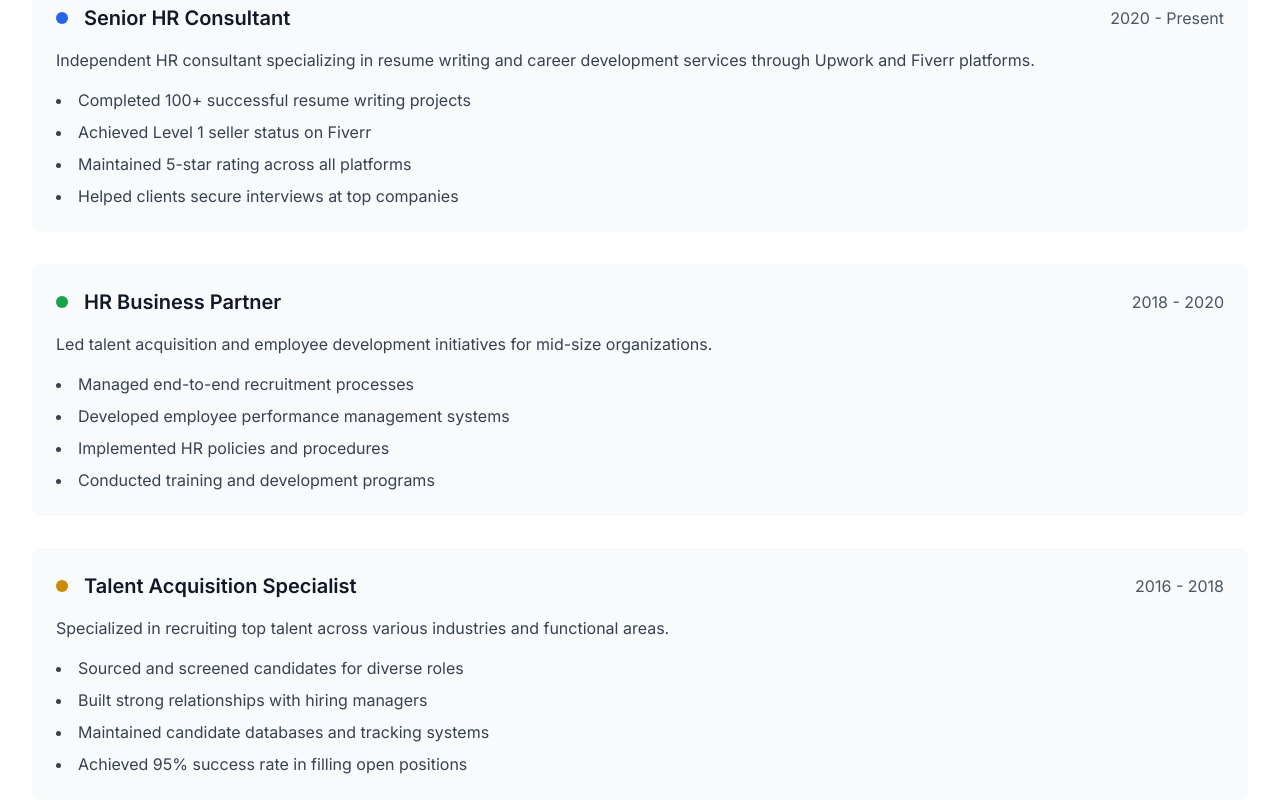
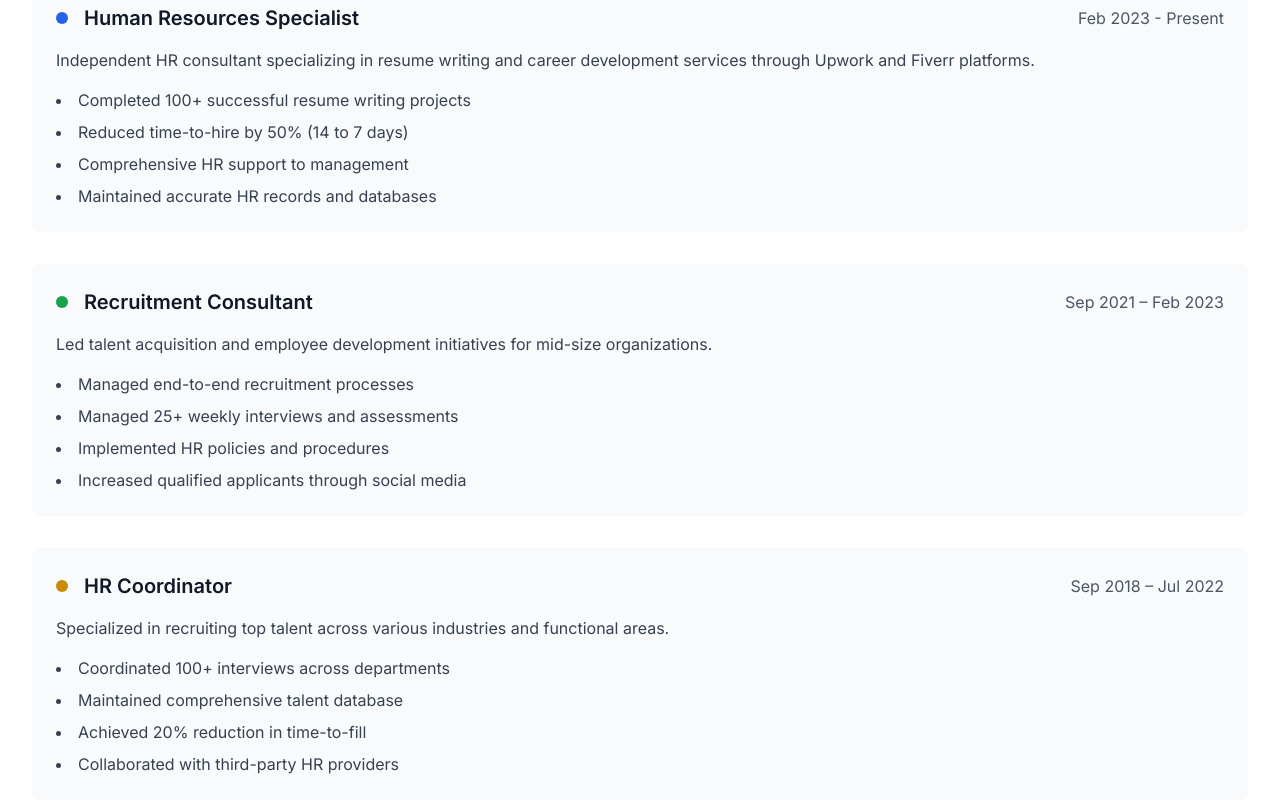
Before and after one commit to emyaseenn/portfolio, a plain HTML site: page index.html in a window 1280 px wide. Shown: the part 2440-3240 px from the top of the page. Drawn offline with nearby package versions, Linux system fonts and the light colour scheme.

Commit message:
Update index.html

```diff
--- a/index.html
+++ b/index.html
@@ -231,45 +231,47 @@
                 <div class="bg-gray-50 p-6 rounded-lg">
                     <div class="flex items-center mb-4">
                         <div class="w-3 h-3 bg-blue-600 rounded-full mr-4"></div>
-                        <h3 class="text-xl font-semibold text-gray-900">Senior HR Consultant</h3>
-                        <span class="ml-auto text-gray-600">2020 - Present</span>
+                        <h3 class="text-xl font-semibold text-gray-900">Human Resources Specialist</h3>
+                        <span class="ml-auto text-gray-600">Feb 2023 - Present</span>
                     </div>
                     <p class="text-gray-700 mb-4">Independent HR consultant specializing in resume writing and career development services through Upwork and Fiverr platforms.</p>
                     <ul class="list-disc list-inside text-gray-700 space-y-2">
                         <li>Completed 100+ successful resume writing projects</li>
-                        <li>Achieved Level 1 seller status on Fiverr</li>
-                        <li>Maintained 5-star rating across all platforms</li>
-                        <li>Helped clients secure interviews at top companies</li>
+                        <li>Reduced time-to-hire by 50% (14 to 7 days)</li>
+                        <li>Comprehensive HR support to management</li>
+                        <li>Maintained accurate HR records and databases</li>
                     </ul>
                 </div>
 
                 <div class="bg-gray-50 p-6 rounded-lg">
                     <div class="flex items-center mb-4">
                         <div class="w-3 h-3 bg-green-600 rounded-full mr-4"></div>
-                        <h3 class="text-xl font-semibold text-gray-900">HR Business Partner</h3>
-                        <span class="ml-auto text-gray-600">2018 - 2020</span>
+                        <h3 class="text-xl font-semibold text-gray-900">Recruitment Consultant
+</h3>
+                        <span class="ml-auto text-gray-600">Sep 2021 – Feb 2023</span>
                     </div>
                     <p class="text-gray-700 mb-4">Led talent acquisition and employee development initiatives for mid-size organizations.</p>
                     <ul class="list-disc list-inside text-gray-700 space-y-2">
                         <li>Managed end-to-end recruitment processes</li>
-                        <li>Developed employee performance management systems</li>
+                        <li>Managed 25+ weekly interviews and assessments</li>
                         <li>Implemented HR policies and procedures</li>
-                        <li>Conducted training and development programs</li>
+                        <li>Increased qualified applicants through social media</li>
                     </ul>
                 </div>
 
                 <div class="bg-gray-50 p-6 rounded-lg">
                     <div class="flex items-center mb-4">
                         <div class="w-3 h-3 bg-yellow-600 rounded-full mr-4"></div>
-                        <h3 class="text-xl font-semibold text-gray-900">Talent Acquisition Specialist</h3>
-                        <span class="ml-auto text-gray-600">2016 - 2018</span>
+                        <h3 class="text-xl font-semibold text-gray-900">HR Coordinator
+</h3>
+                        <span class="ml-auto text-gray-600">Sep 2018 – Jul 2022</span>
                     </div>
                     <p class="text-gray-700 mb-4">Specialized in recruiting top talent across various industries and functional areas.</p>
                     <ul class="list-disc list-inside text-gray-700 space-y-2">
-                        <li>Sourced and screened candidates for diverse roles</li>
-                        <li>Built strong relationships with hiring managers</li>
-                        <li>Maintained candidate databases and tracking systems</li>
-                        <li>Achieved 95% success rate in filling open positions</li>
+                        <li>Coordinated 100+ interviews across departments</li>
+                        <li>Maintained comprehensive talent database</li>
+                        <li>Achieved 20% reduction in time-to-fill</li>
+                        <li>Collaborated with third-party HR providers</li>
                     </ul>
                 </div>
             </div>
```
